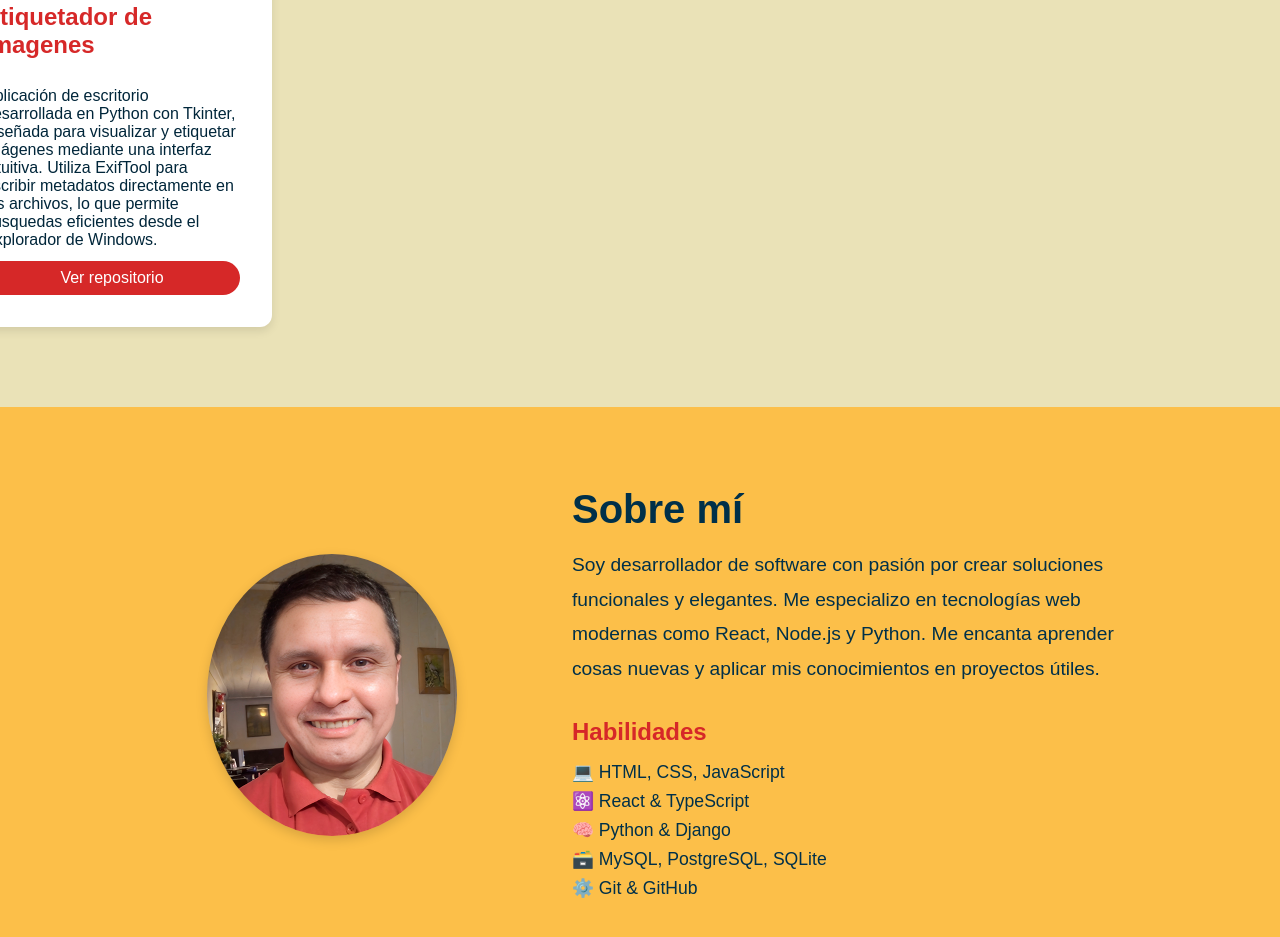
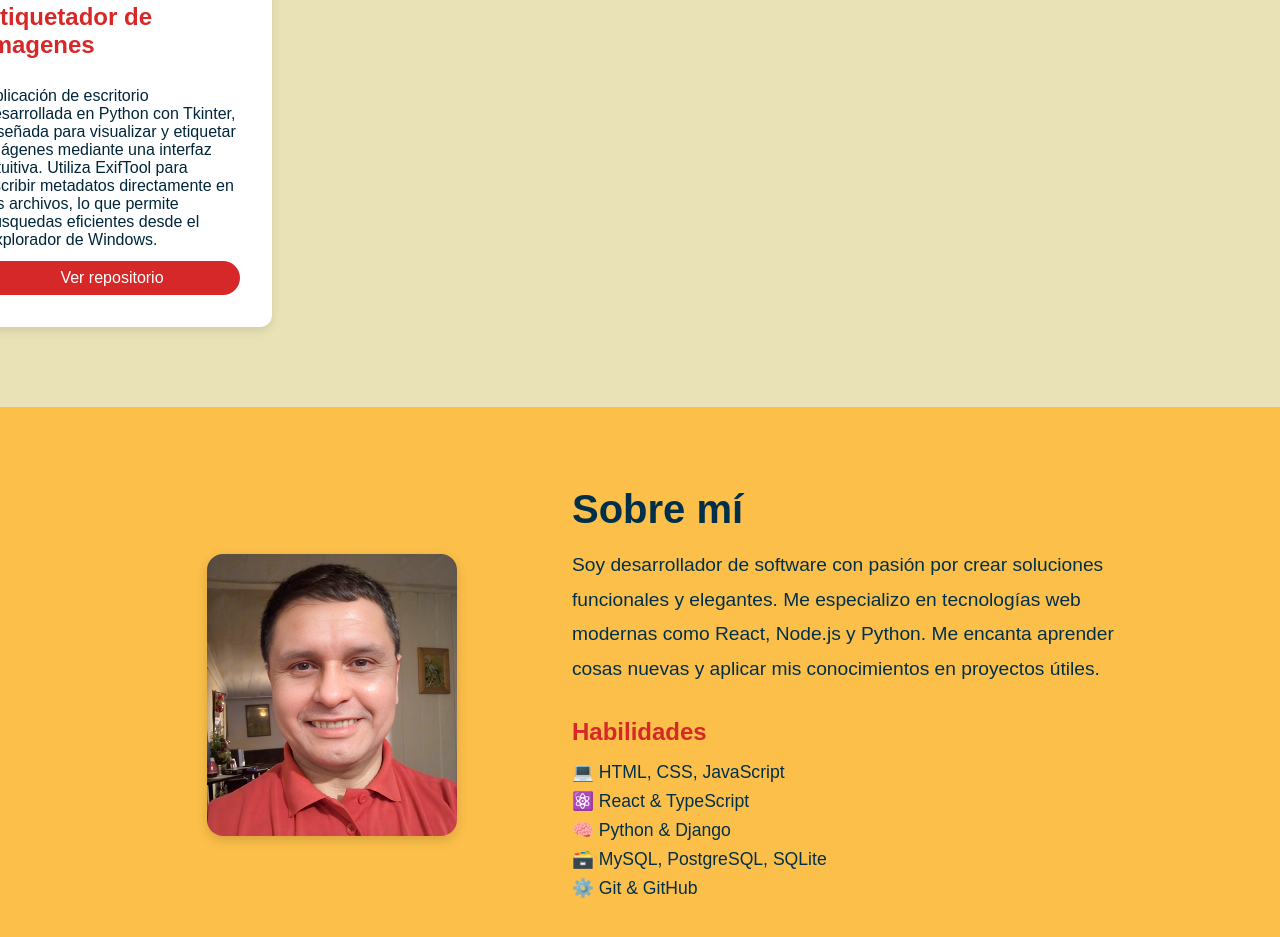
Before and after one commit to REGGDIS/portfolio, a website: page index.html in a window 1280 px wide. Shown: the part 1700-2637 px from the top of the page. Drawn offline with nearby package versions, Linux system fonts and the light colour scheme.

Commit message:
Actualizo estilos de imagen en sección Sobre mí

```diff
--- a/styles/main.scss
+++ b/styles/main.scss
@@ -235,8 +235,10 @@ body {
 
     img {
       max-width: 250px;
-      border-radius: 50%;
+      height: auto;
+      border-radius: 16px;
       box-shadow: 0 4px 12px rgba(0, 0, 0, 0.15);
+      object-fit: cover;
     }
   }
 
```
Also changed, not shown: styles/main.css, 1 other file.
